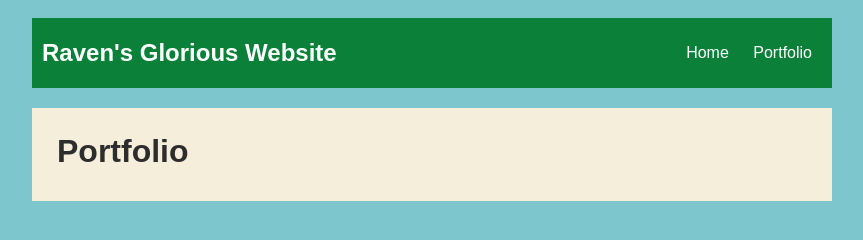
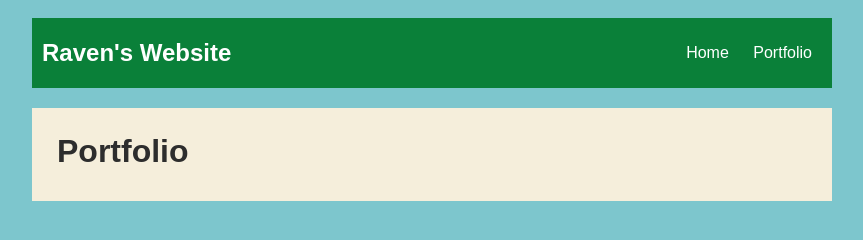
Before and after one commit to ravenhillh/raven-hughes.github.io, a plain HTML site: page portfolio.html in a window 1280 px wide. Shown: the whole page, without its empty margins (208-1071 px from the left). Drawn offline with Linux system fonts and the light colour scheme.

Commit message:
describe commit

```diff
--- a/portfolio.html
+++ b/portfolio.html
@@ -83,7 +83,7 @@
     <body>
       <div id="all-contents">
         <nav>
-            <header>Raven's Glorious Website</header>
+            <header>Raven's Website</header>
             <ul>
                 <li><a href="index.html">Home</a>
                 </li>
```
